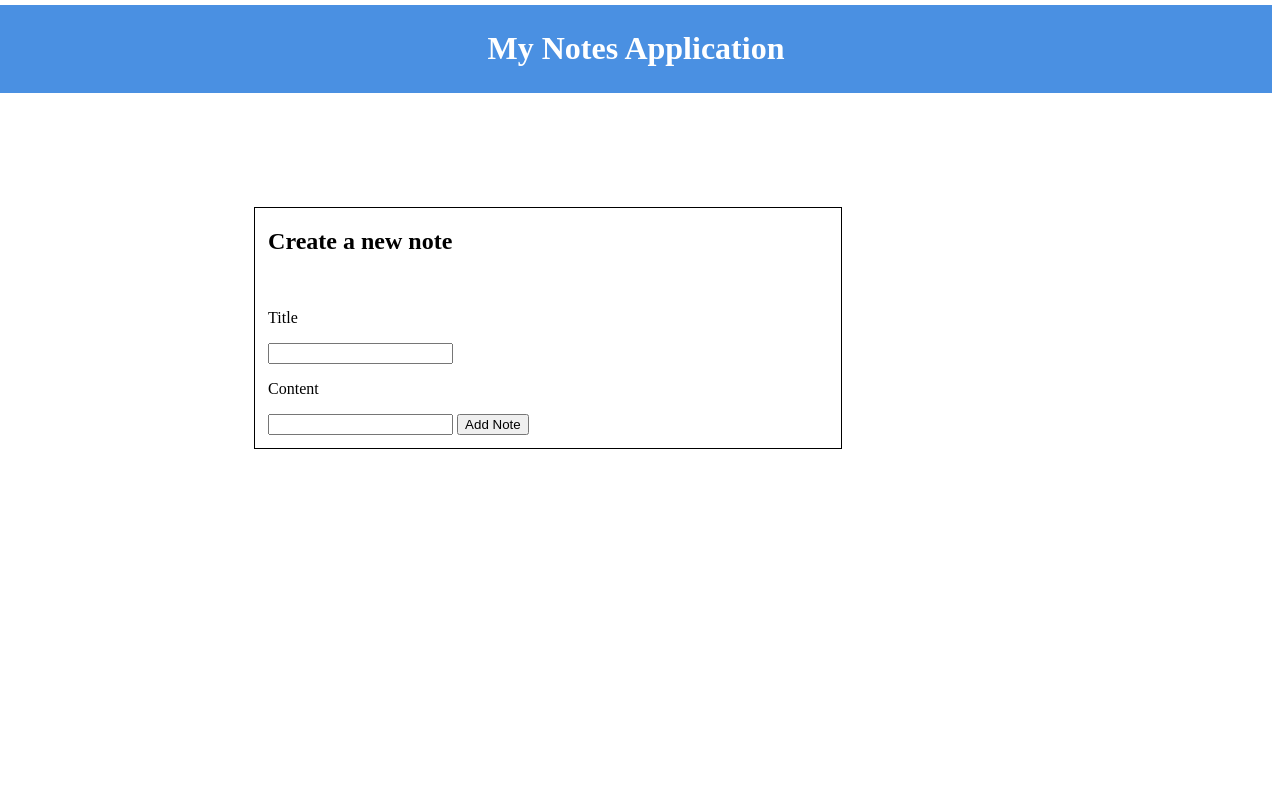
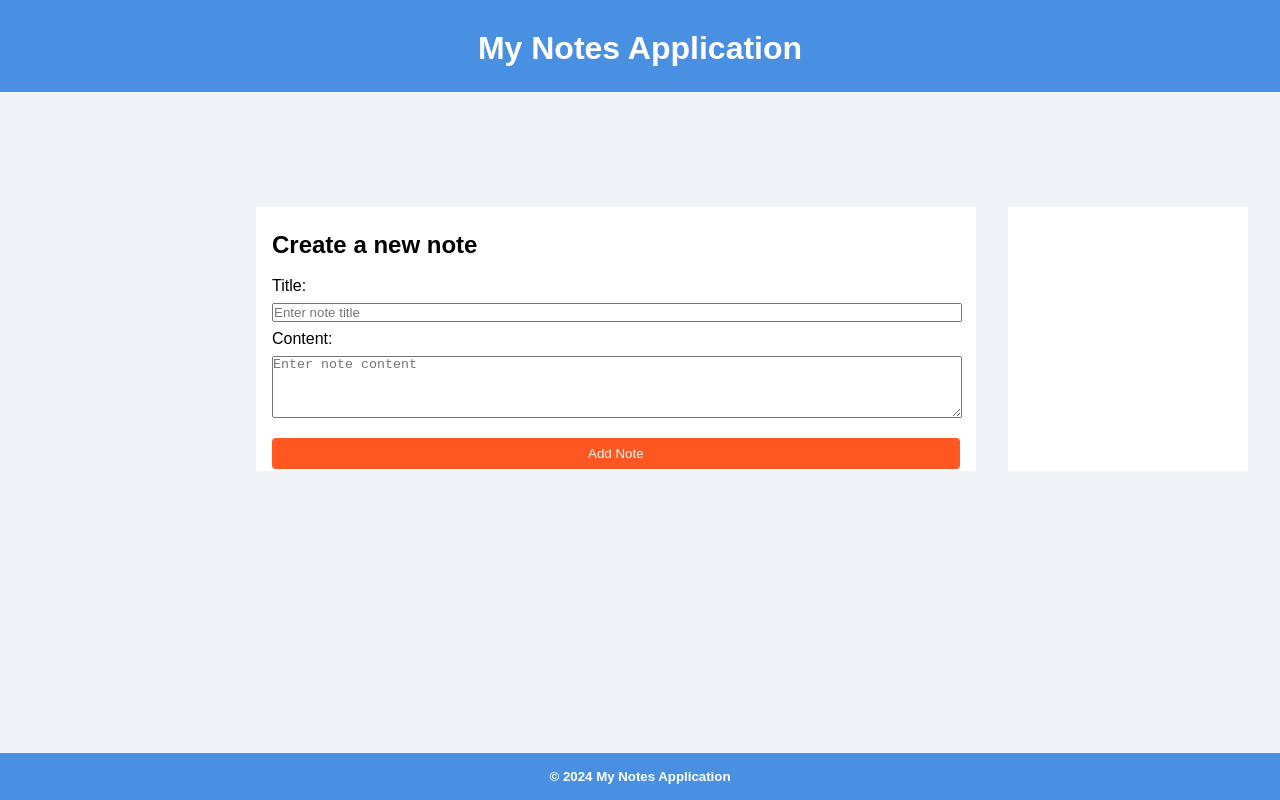
Before and after one commit to MarcCastellaPla/00_semantic-html-css, a plain HTML site: page index.html in a window 1280 px wide. Drawn offline with Linux system fonts and the light colour scheme.

Commit message:
Header and footer done, main elements left

```diff
--- a/index.html
+++ b/index.html
@@ -3,25 +3,32 @@
 
 <head>
     <meta charset="utf-8">
-        <title>Variables de sessió</title>
-        <link href="style.css" rel="stylesheet"/>
+    <title>Variables de sesión</title>
+    <link rel="stylesheet" href="sanitizer.css">
+    <link href="style.css" rel="stylesheet" />
 </head>
+
 <body>
     <header>
         <h1>My Notes Application</h1>
     </header>
-        <div class="main">
+    <div class="main_container">
+        <div class="form__wrapper">
             <h2>Create a new note</h2>
             <br>
             <form class="form">
-                <p>Title</p>
-                <input type="text" class="inputs">
-                <p>Content</p>
-                <input type="text">
-                <button type="submit">Add Note</button>
+                <p>Title:</p>
+                <input type="text" class="title__input" placeholder="Enter note title">
+                <p>Content:</p>
+                <textarea class="content__input" rows="4" cols="4" placeholder="Enter note content"></textarea> <br>
+                <button type="submit" class="form_button">Add Note</button>
             </form>
         </div>
-
+        <div class="sidebar"></div>
+    </div>
+    <footer>
+        <h5>© 2024 My Notes Application</h5>
+    </footer>
 </body>
 
 </html>
--- /dev/null
+++ b/sanitizer.css
@@ -0,0 +1,24 @@
+* {
+    margin: 0;
+    padding: 0;
+    box-sizing: border-box;
+}
+
+html, body {
+    height: 100%;
+    font-family: Arial, sans-serif;
+}
+
+img, video {
+    max-width: 100%;
+    height: auto;
+}
+
+ul, ol {
+    list-style: none;
+}
+
+a {
+    text-decoration: none;
+    color: inherit;
+}
--- a/style.css
+++ b/style.css
@@ -1,28 +1,75 @@
 header {
     background-color: #4a90e2;
     position: relative;
+    padding-top: 0.25rem;
 }
-html {
-    width: 100%;
-    margin-top: -2%;
-    padding-top: 9px;
+
+html, body {
+    height: 100%;
+    margin: 0;
+    padding: 0;
 }
 body {
-    margin-left: 0%;
+    display: block;
+    position: relative;
+    min-height: 100%; /* Asegura que el contenido ocupe al menos el 100% del viewport */
+    background-color: #f0f4f8;
 }
-.main {
-    margin-top: 9%;
-    margin-left: 20%;
-    border: 1px solid black;
-    width: 45%;
-    padding-left: 1%;
-    padding-bottom: 1%;
-}
+
 h1 {
     text-align: center;
     color: white;
     padding: 2%;
 }
-.inputs {
+.content__input {
+    margin: 1rem 0rem 1rem 0rem;
+    margin-top: 0.5rem;
+    width: 98%;
+}
+.form_button {
+    color: white;
+    background-color: #ff5722;
+    padding: 0.50rem 19.75rem 0.50rem 19.75rem;
+    border-radius: 4px;
+    border: none;
+}
+.form_buttons:hover {
+    background-color: #e64a19;
+}
+.title__input {
+    width: 98%;
+    margin-top: 0.5rem;
+    margin-bottom: 0.5rem;
+}
+.main_container {
+    display: flex;
+    justify-content: flex-start;
+    margin-top: 9%;
+    margin-left: 20%;
+}
 
+.form__wrapper {
+    width: 45rem;
+    height: 16rem;
+    padding-left: 1rem;
+    padding-bottom: 15rem;
+    padding-top: 1.5rem;
+    background-color: white;
 }
+
+.sidebar {
+    background-color: white;
+    height: 16.5rem;
+    width: 15rem;
+    margin-left: 2rem;
+}
+
+footer {
+    background-color: #4a90e2;
+    color: white;
+    text-align: center;
+    padding: 1rem;
+    width: 100%;
+    position: absolute;
+    bottom: 0;
+}
```
Also changed, not shown: 2 other files. Lines whose indentation alone changed are shown as unchanged.
